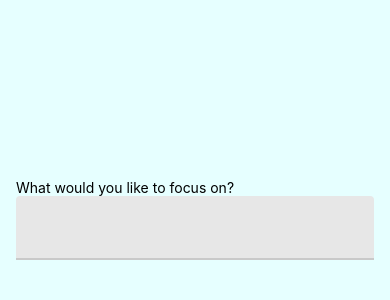
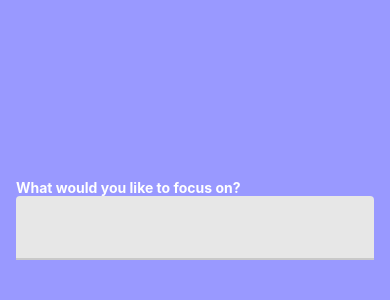
Before and after one commit to mysandesh/focustime, a React Native app: screen / in a window 390 px wide. Shown: the top 300 px of the page. Built offline with nearby package versions, Linux system fonts and the light colour scheme.

Commit message:
Style elements added

```diff
--- a/App.js
+++ b/App.js
@@ -18,6 +18,6 @@ export default function App() {
 const styles = StyleSheet.create({
   container: {
     flex: 1,
-    backgroundColor: "#e6ffff",
+    backgroundColor: "#9999ff",
   },
 });
--- a/src/features/focus/Focus.js
+++ b/src/features/focus/Focus.js
@@ -6,7 +6,7 @@ export const Focus = () => {
   return (
     <View style={styles.container}>
       <View style={styles.titleContainer}>
-        <Text>What would you like to focus on?</Text>
+        <Text style={styles.title}>What would you like to focus on?</Text>
         <TextInput />
       </View>
     </View>
@@ -22,5 +22,9 @@ const styles = StyleSheet.create({
     padding: 16,
     justifyContent: "center",
   },
-  title: {},
+  title: {
+    color: "white",
+    fontWeight: "bold",
+    fontSize: "30",
+  },
 });
```
